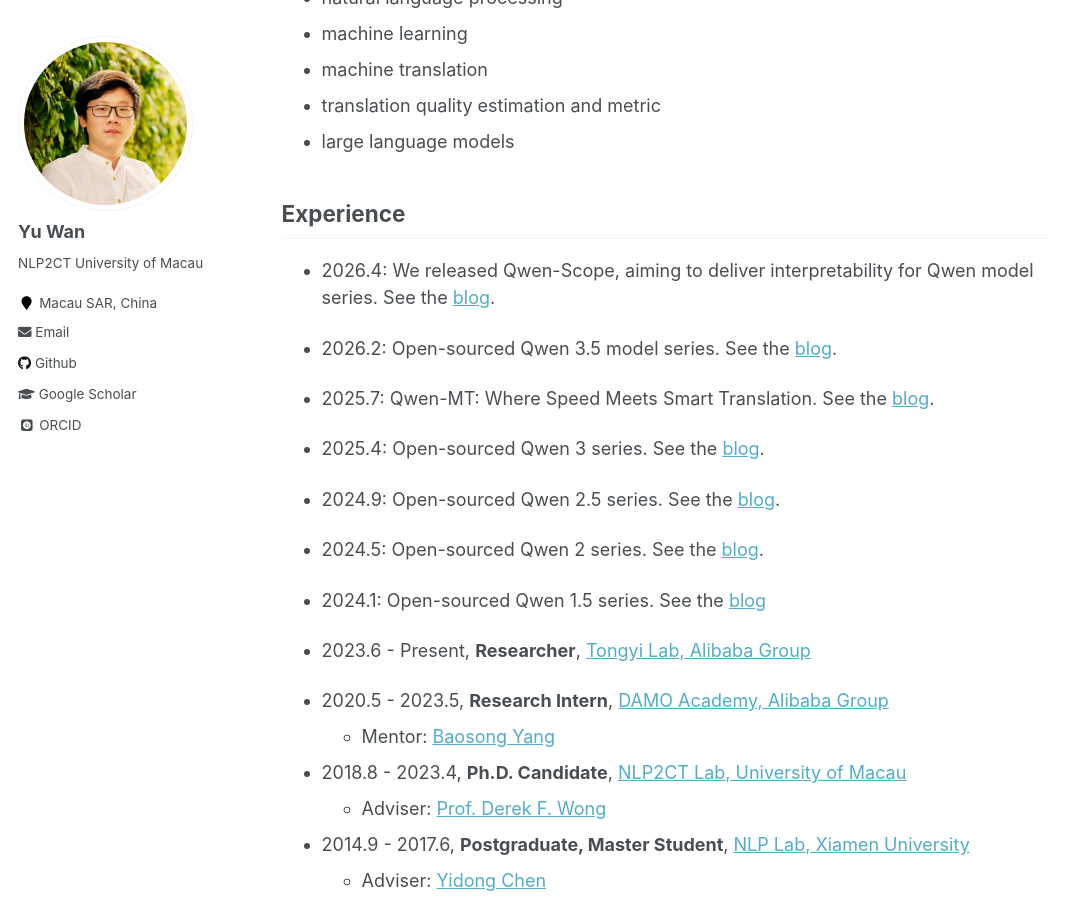
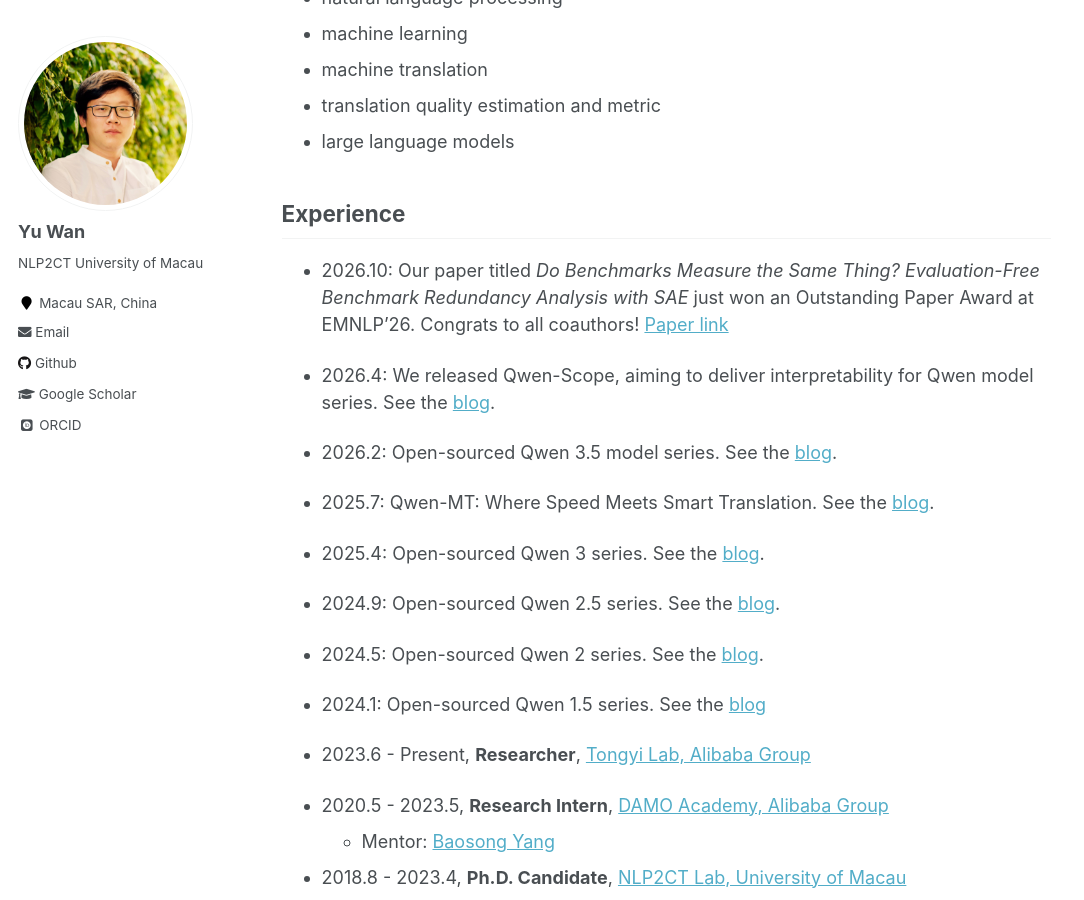
Before and after one commit to wanyu2018umac/wanyu2018umac.github.io, a Jekyll site: the page built from _pages/about.md, in a window 1280 px wide and 900 px high, scrolled down 482 px. Shown: the whole window, without its empty margins (0-1084 px from the left). Built offline with Jekyll 4.4.1, drawn with Linux system fonts in a browser that asks for light colours; some web fonts are replaced.

Commit message:
Update in main page

```diff
--- a/_pages/about.md
+++ b/_pages/about.md
@@ -24,6 +24,9 @@ My name is **Yu WAN** (万宇). I got my Master's degree at [NLP lab, Xiamen Uni
 
 **Experience**
 ------
+
++ 2026.10: Our paper titled *Do Benchmarks Measure the Same Thing? Evaluation-Free Benchmark Redundancy Analysis with SAE* just won an Outstanding Paper Award at EMNLP'26. Congrats to all coauthors! [Paper link](https://aclanthology.org/2026.emnlp-main.1284/)
+
 + 2026.4: We released Qwen-Scope, aiming to deliver interpretability for Qwen model series. See the [blog](https://qwen.ai/blog?id=qwen-scope).
 
 + 2026.2: Open-sourced Qwen 3.5 model series. See the [blog](https://qwen.ai/blog?id=qwen3.5).
```
